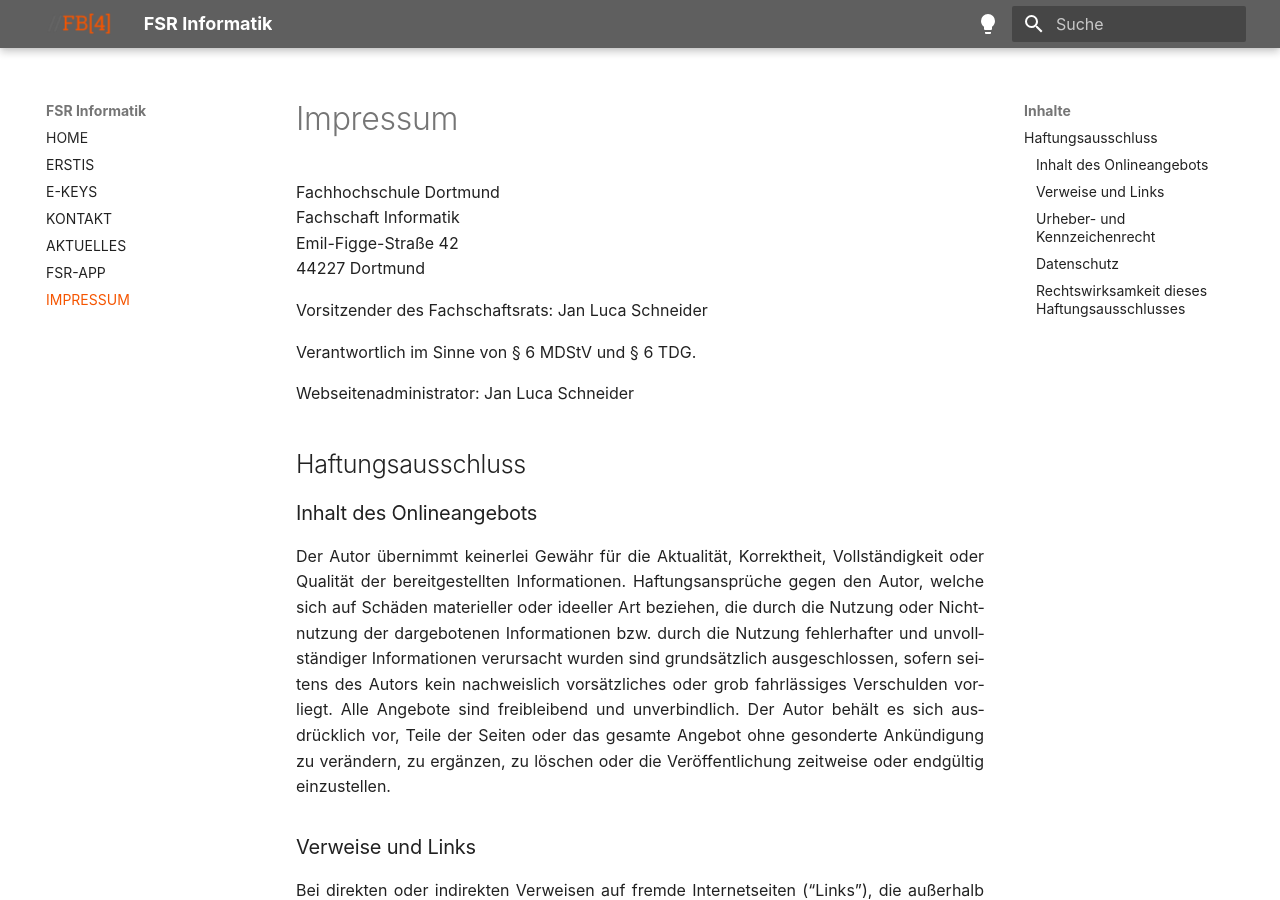
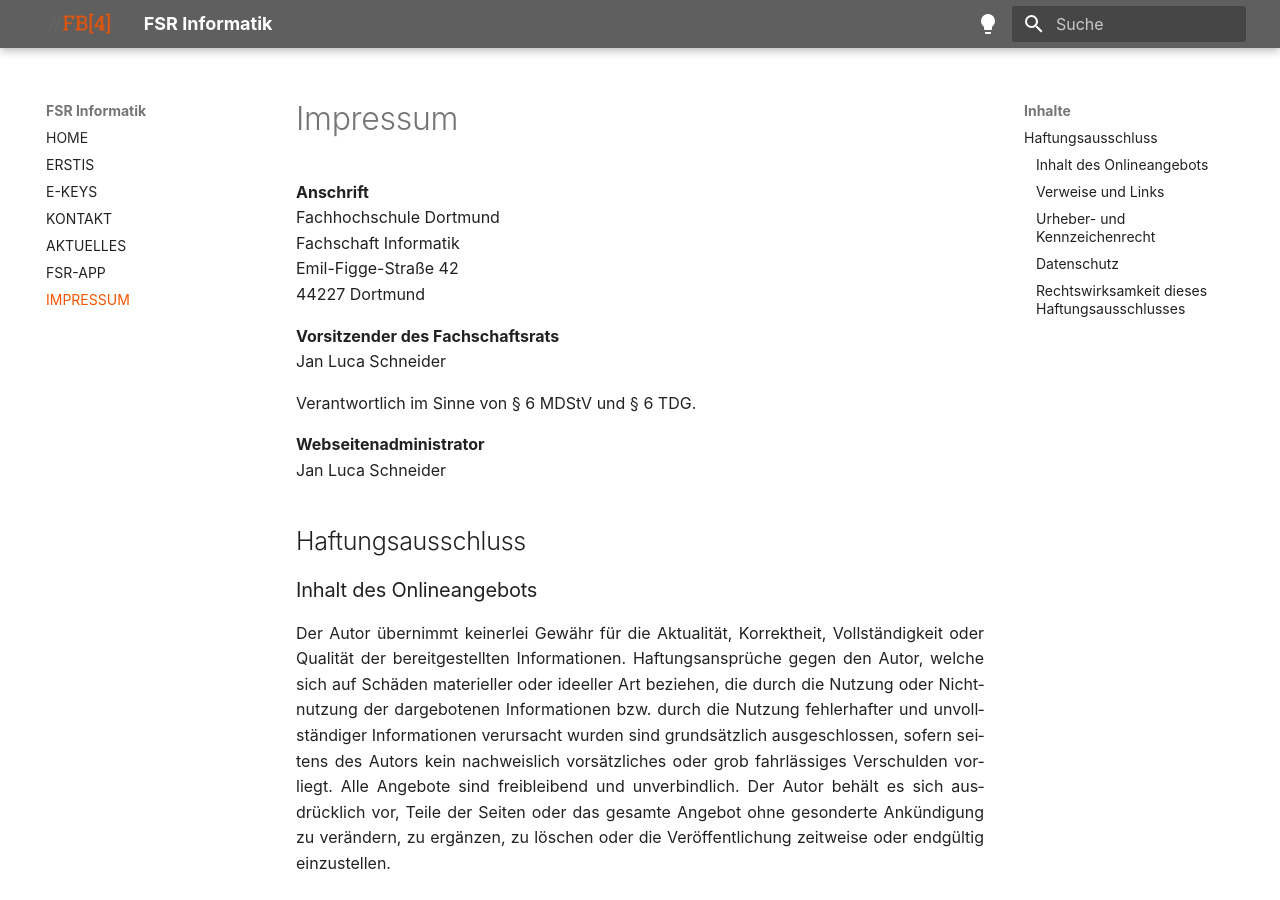
Before and after one commit to Fachschaftsrat-Informatik-FH-Dortmund/fsrfb4.de-mkdocs, an MkDocs documentation site: the page built from docs/impressum.md, in a window 1280 px wide and 900 px high. Built offline with MkDocs 1.6.1 and Material for MkDocs 9.7.7, drawn with Linux system fonts in a browser that asks for light colours; some web fonts are replaced; plug-ins that fetch from the network failed and are left out.

Commit message:
Verschiedene visuelle Anpassungen

```diff
--- a/docs/impressum.md
+++ b/docs/impressum.md
@@ -1,15 +1,18 @@
 # Impressum
 
+**Anschrift**
 Fachhochschule Dortmund
 Fachschaft Informatik
 Emil-Figge-Straße 42
 44227 Dortmund
 
-Vorsitzender des Fachschaftsrats: Jan Luca Schneider
+**Vorsitzender des Fachschaftsrats**
+Jan Luca Schneider
 
 Verantwortlich im Sinne von § 6 MDStV und § 6 TDG.
 
-Webseitenadministrator: Jan Luca Schneider
+**Webseitenadministrator**
+Jan Luca Schneider
 
 ## Haftungsausschluss
 
```
Also changed, not shown: docs/aktuelles.md (+40 -10 lines), docs/kontakt.md (+1 -1 lines).
